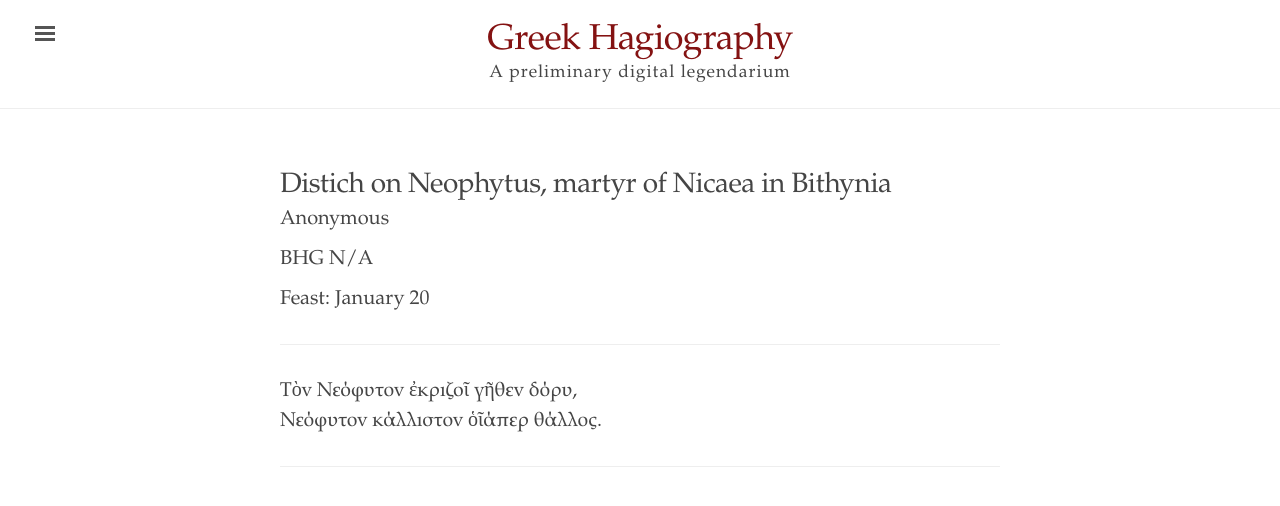
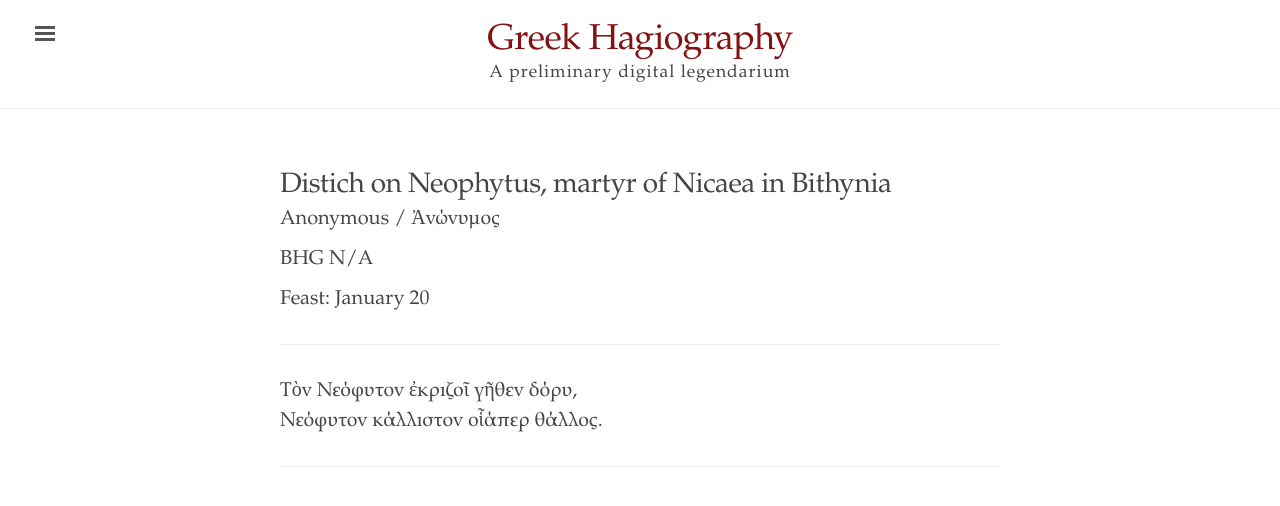
Before and after one commit to cjkoepke1/greek-hagiography, a Jekyll site: the page built from _texts/distichon-de-neophyto.md, in a window 1280 px wide. Shown: the top 506 px of the page. Built offline with Jekyll 4.4.1, drawn with Linux system fonts in a browser that asks for light colours.

Commit message:
Added Greek to author and fixed typo

```diff
--- a/_texts/distichon-de-neophyto.md
+++ b/_texts/distichon-de-neophyto.md
@@ -3,7 +3,7 @@ layout: poem
 title: Distich on Neophytus, martyr of Nicaea in Bithynia
 bhg: N/A
 feast: January 20
-author: Anonymous
+author: Anonymous / Ἀνώνυμος
 editor: Carson Koepke
 source: Acta Sanctorum ex Menaeis
 ---
@@ -11,6 +11,6 @@ source: Acta Sanctorum ex Menaeis
 ---
 
 - Τὸν Νεόφυτον ἐκριζοῖ γῆθεν δόρυ,
-- Νεόφυτον κάλλιστον ὁῖάπερ θάλλος.
+- Νεόφυτον κάλλιστον οἷάπερ θάλλος.
 
 ---
```
